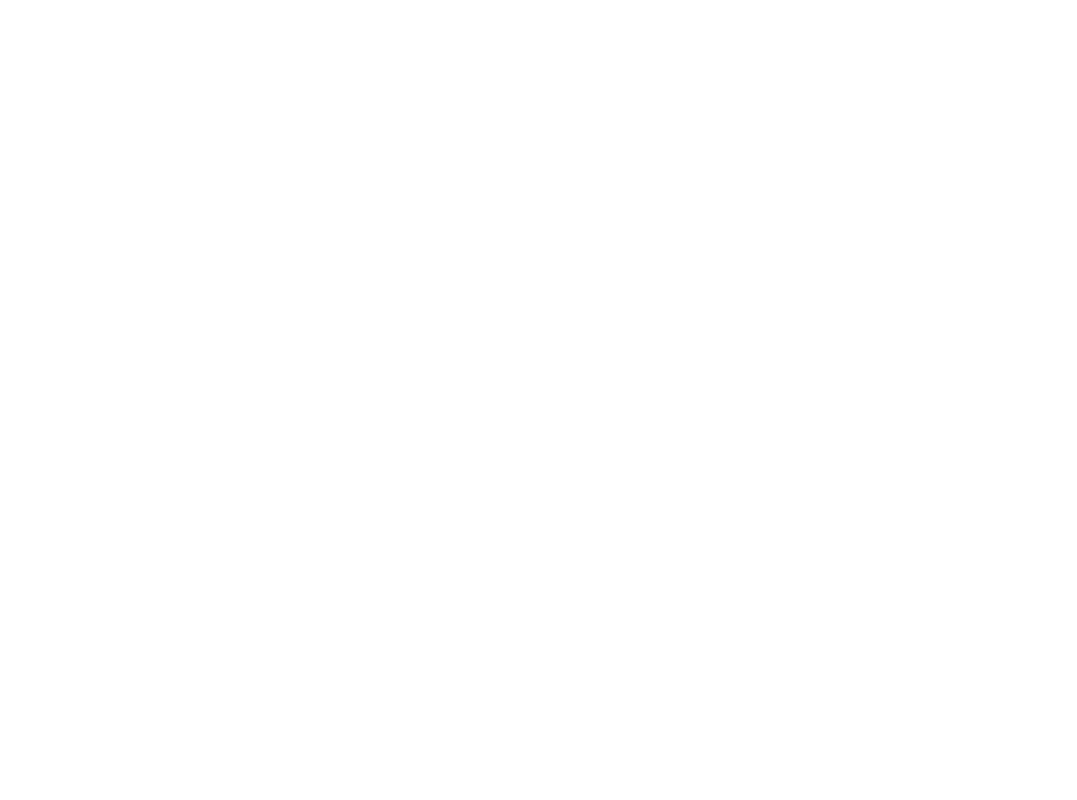
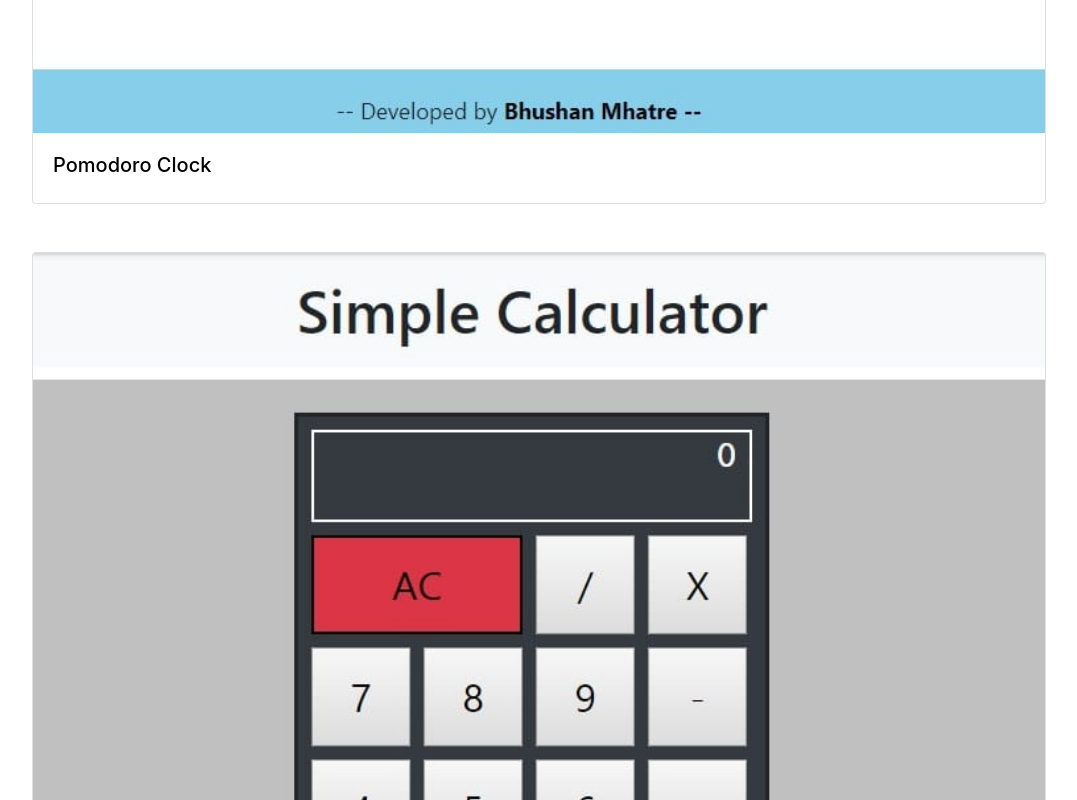
Before and after one commit to thebhushanmhatre/bhushan-portfolio, a React (Create React App) app: page /project in a window 1280 px wide. Shown: the part 900-1700 px from the top of the page, without its empty margins (101-1178 px from the left). Before the commit the page ends 800 px from the top, so only its background shows below. Built offline with nearby package versions, Linux system fonts and the light colour scheme.

Commit message:
Adding Render Items Functional Component

```diff
--- a/src/components/Certificate.js
+++ b/src/components/Certificate.js
@@ -1,16 +1,6 @@
 import React, { Component } from 'react';
 import { DATA } from '../data.js';
-import { Card, CardImg,  CardTitle, CardBody, CardSubtitle, CardText, CardLink } from 'reactstrap';
-
-// Render Items Component pass certis and projects in them
-// Render Individual Items in Details Component
-// <Media>
-  // <Media object src={item.src} alt={item.name} />
-  // <Media body>
-    // <Media heading>{item.name}</Media>
-    // <p>{item.issuer}</p>
-  // </Media>
-// </Media>
+import RenderItems from './RenderItems';
 
 class Certificate extends Component{
     constructor(props){
@@ -22,18 +12,7 @@
 
   render(){
     const certis = this.state.certificates.filter(item=>item.visible).map(item=>
-      <>
-        <Card className="m-5">
-          <CardLink href={item.href} >
-          <CardImg top width="20%"  src={item.src} alt={item.name} />
-          <CardBody>
-            <CardTitle>{item.name}</CardTitle>
-            <CardSubtitle>{item.issuer}</CardSubtitle>
-            <CardText>{item.details}</CardText>
-          </CardBody>
-          </CardLink>
-        </Card>
-      </>
+      <RenderItems item={item} />
     )
 
     return(
--- a/src/components/Project.js
+++ b/src/components/Project.js
@@ -1,5 +1,6 @@
 import React, { Component } from 'react';
 import { DATA } from '../data.js';
+import RenderItems from './RenderItems';
 
 class Project extends Component{
   constructor(props){
@@ -9,10 +10,15 @@
     }
   }
 
-  render(props){
-    console.log(this.state);
+  render(){
+    const projects = this.state.projects.map(item=>
+      <RenderItems item={item} />
+    )
+
     return(
       <div className="container">
+        <h3>My Projects</h3>
+        {projects}
       </div>
     );
   }
--- /dev/null
+++ b/src/components/RenderItems.js
@@ -0,0 +1,32 @@
+import React, { Component } from 'react';
+import { DATA } from '../data.js';
+import { Card, CardImg,  CardTitle, CardBody, CardSubtitle, CardText, CardLink } from 'reactstrap';
+
+// Render Items Component pass certis and projects in them
+// Render Individual Items in Details Component
+// <Media>
+  // <Media object src={item.src} alt={item.name} />
+  // <Media body>
+    // <Media heading>{item.name}</Media>
+    // <p>{item.issuer}</p>
+  // </Media>
+// </Media>
+
+function RenderItems(props){
+  return(
+      <>
+        <Card className="m-5">
+          <CardLink href={props.item.href} >
+          <CardImg top width="20%"  src={props.item.src} alt={props.item.name} />
+          <CardBody>
+            <CardTitle>{props.item.name}</CardTitle>
+            <CardSubtitle>{props.item.issuer}</CardSubtitle>
+            <CardText>{props.item.details}</CardText>
+          </CardBody>
+          </CardLink>
+        </Card>
+      </>
+    );
+}
+
+export default RenderItems;
--- a/src/components/WorkExperience.js
+++ b/src/components/WorkExperience.js
@@ -2,7 +2,9 @@
 
 function WorkExperience(){
   return(
-    <h1>WorkExperience</h1>
+    <div className="container">
+      <h3>My Work Experience</h3>
+    </div>
   );
 }
 
```
